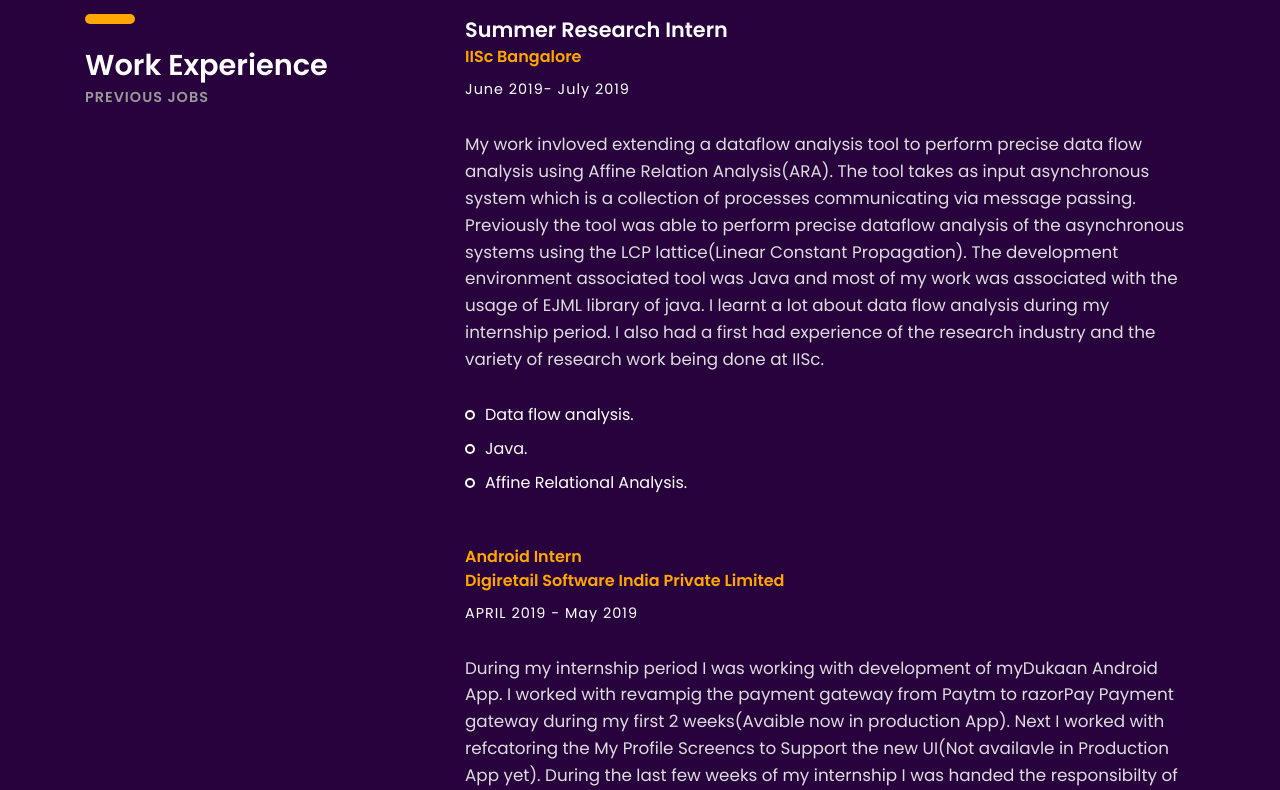
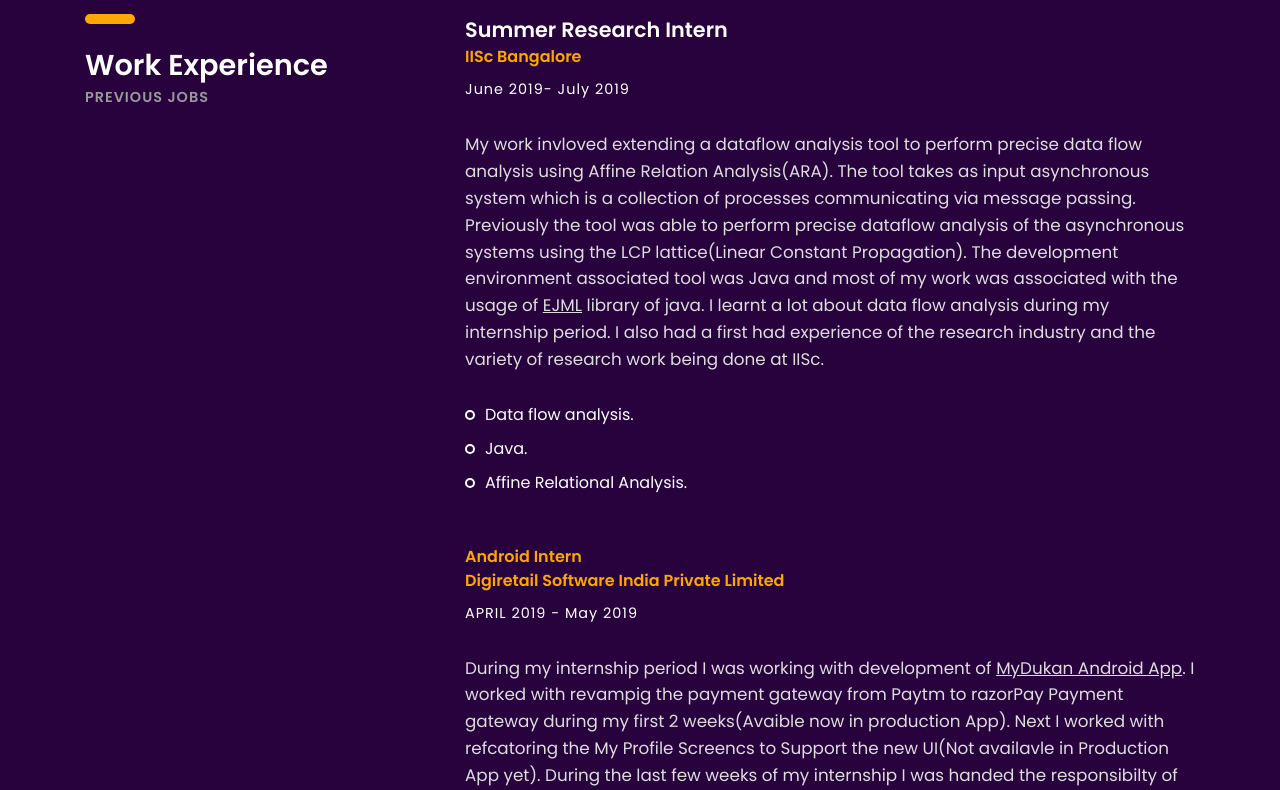
Before and after one commit to sonukushwaha403/animeshk08.github.io, a plain HTML site: page index.html in a window 1280 px wide. Shown: the part 1500-2290 px from the top of the page. Drawn offline with Linux system fonts and the light colour scheme; files whose address does not match are found by name.

Commit message:
links added

```diff
--- a/index.html
+++ b/index.html
@@ -110,7 +110,7 @@
 				</div><!-- col-sm-4 -->
 				<div class="col-sm-8">
 					<p class="margin-b-50">I am currently a 3rd year student at NITK Surathkal. I am interested in
-						Machinen Learning, Android development, Web development, Blockchain and Program Analysis. I like
+						Machine Learning, Android development, Web development, Blockchain and Program Analysis. I like
 						digging up about the lastest technology in the market. I have experience in working as a part of
 						a team and also as an individual. I also have some experience in working at a marketing
 						position. I love to play basketball and paint in my free time. </p>
@@ -212,7 +212,7 @@
 							passing. Previously the tool was able to perform precise dataflow analysis of the
 							asynchronous systems using the LCP
 							lattice(Linear Constant Propagation). The development environment associated tool was Java
-							and most of my work was associated with the usage of EJML library of java. I learnt a lot
+							and most of my work was associated with the usage of <a href = "http://ejml.org/wiki/index.php?title=Main_Page"><u>EJML</u></a> library of java. I learnt a lot
 							about data flow analysis during my internship period. I also had a first had experience of
 							the research industry and the variety of research work being done at IISc. </p>
 						<ul class="list margin-b-30">
@@ -229,7 +229,7 @@
 						<h5 class="font-yellow"><b>Digiretail Software India Private Limited</b></h5>
 						<h6 class="margin-t-10">APRIL 2019 - May 2019</h6>
 						<p class="font-semi-white margin-tb-30">During my internship period I was working with
-							development of myDukaan Android App. I worked with revampig the payment gateway from Paytm
+							development of <a href = "https://play.google.com/store/apps/details?id=org.app.mydukan&hl=en_IN"><u>MyDukan Android App</u></a>. I worked with revampig the payment gateway from Paytm
 							to razorPay Payment gateway during my first 2 weeks(Avaible now in production App). Next I
 							worked with refcatoring the My Profile Screencs to Support the new UI(Not availavle in
 							Production App yet). During the last few weeks of my internship I was handed the
```
